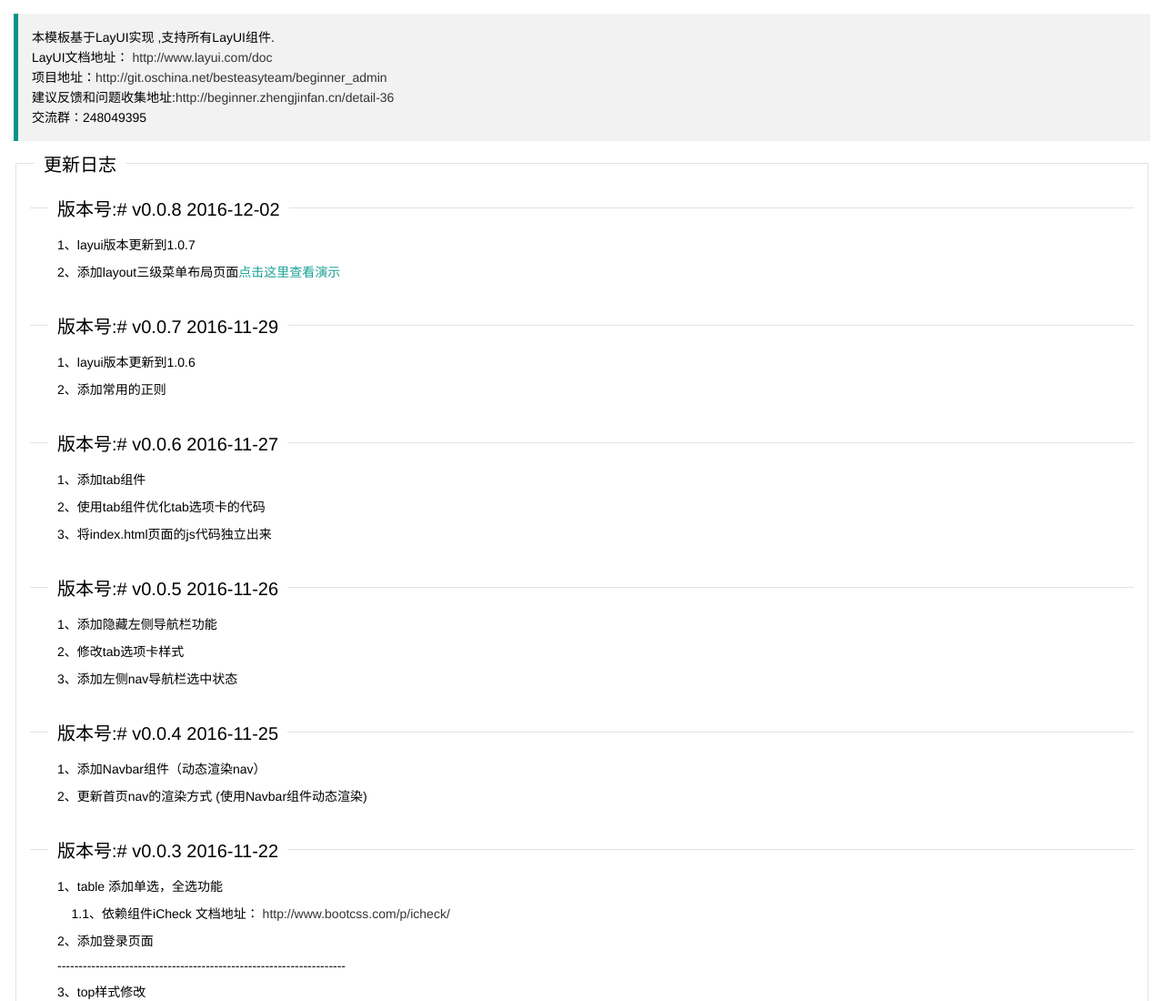
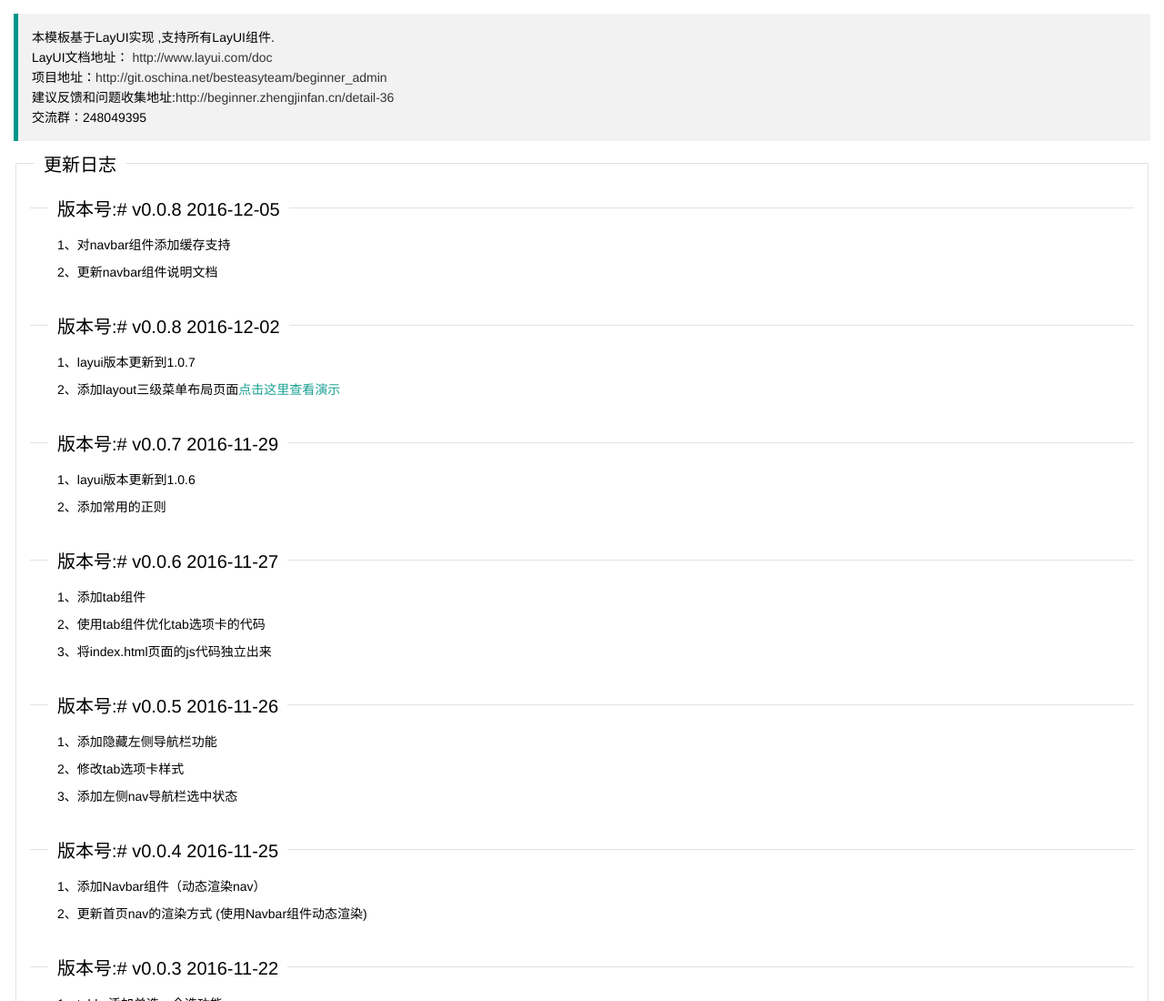
Before and after one commit to lovemegowin/adminManager, a plain HTML site: page BeginnerAdmin/main.html in a window 1280 px wide. Shown: the top 1100 px of the page at 91% size. Drawn offline with Linux system fonts and the light colour scheme.

Commit message:
beta v0.0.8 更新main.html

```diff
--- a/BeginnerAdmin/main.html
+++ b/BeginnerAdmin/main.html
@@ -21,6 +21,13 @@
 			<fieldset class="layui-elem-field">
 				<legend>更新日志</legend>
 				<div class="layui-field-box">
+					<fieldset class="layui-elem-field layui-field-title">
+						<legend>版本号:# v0.0.8 2016-12-05</legend>
+						<div class="layui-field-box">
+							<p>1、对navbar组件添加缓存支持</p>
+							<p>2、更新navbar组件说明文档</p>
+						</div>
+					</fieldset>
 					<fieldset class="layui-elem-field layui-field-title">
 						<legend>版本号:# v0.0.8 2016-12-02</legend>
 						<div class="layui-field-box">
```
